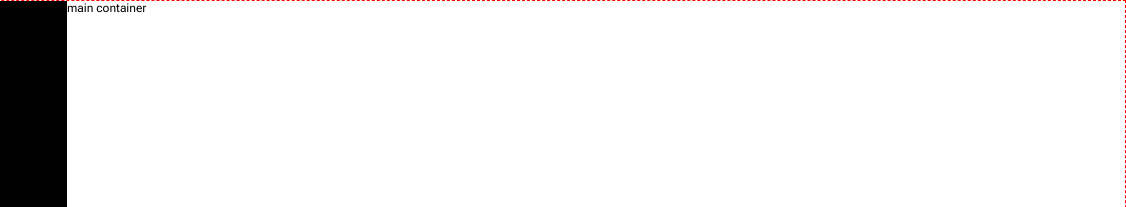
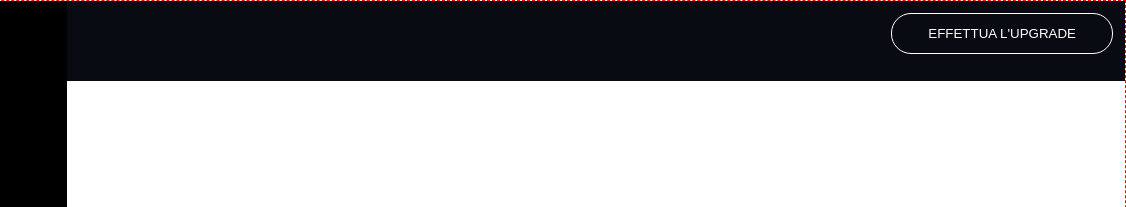
Before and after one commit to NataliyaShevchuk/html-css-spotifyweb, a plain HTML site: page index.html in a window 1280 px wide. Shown: the top 207 px of the page, 154-1280 px from the left. Drawn offline with Linux system fonts and the light colour scheme.

Commit message:
aggiunto bonus sidebar e button upgrade

```diff
--- a/css/style.css
+++ b/css/style.css
@@ -40,6 +40,9 @@ img{
     display: flex;
     flex-direction: column;
     background-color: black;
+}
+.sidebar-list li > a:hover {
+    color: white;
 }
 .sidebar .top-section{
     flex-shrink: 0;
@@ -105,7 +108,27 @@ img{
 
 .main-container{
     flex-grow: 1;
+    overflow: auto;
 }
+.top-bar{
+    background-color: var(--top-navbar);
+    min-height: 80px;
+    display: flex;
+    justify-content: flex-end;
+}
+.upgrade-btn{
+    border: 1px solid white;
+    border-radius: 20px;
+    background-color: transparent;
+    color: white;
+    padding: 1rem 3rem;
+    margin: 1rem;
+}
+.upgrade-btn:hover{
+    cursor: pointer;
+    transform: scale(1.1);
+}
+
 .bottom-navbar{
     flex-shrink: 0;
 }
--- a/index.html
+++ b/index.html
@@ -88,7 +88,15 @@
                 </ul>
             </div>
         </div>
-        <div class="main-container">main container</div>
+        <div class="main-container">
+            <div class="top-bar">
+                <div>
+                    <button class="upgrade-btn">EFFETTUA L'UPGRADE</button>
+                </div>
+            </div>
+
+
+        </div>
     </div>
     <div class="bottom-navbar"> bottom navbar</div>
 </body>
```
